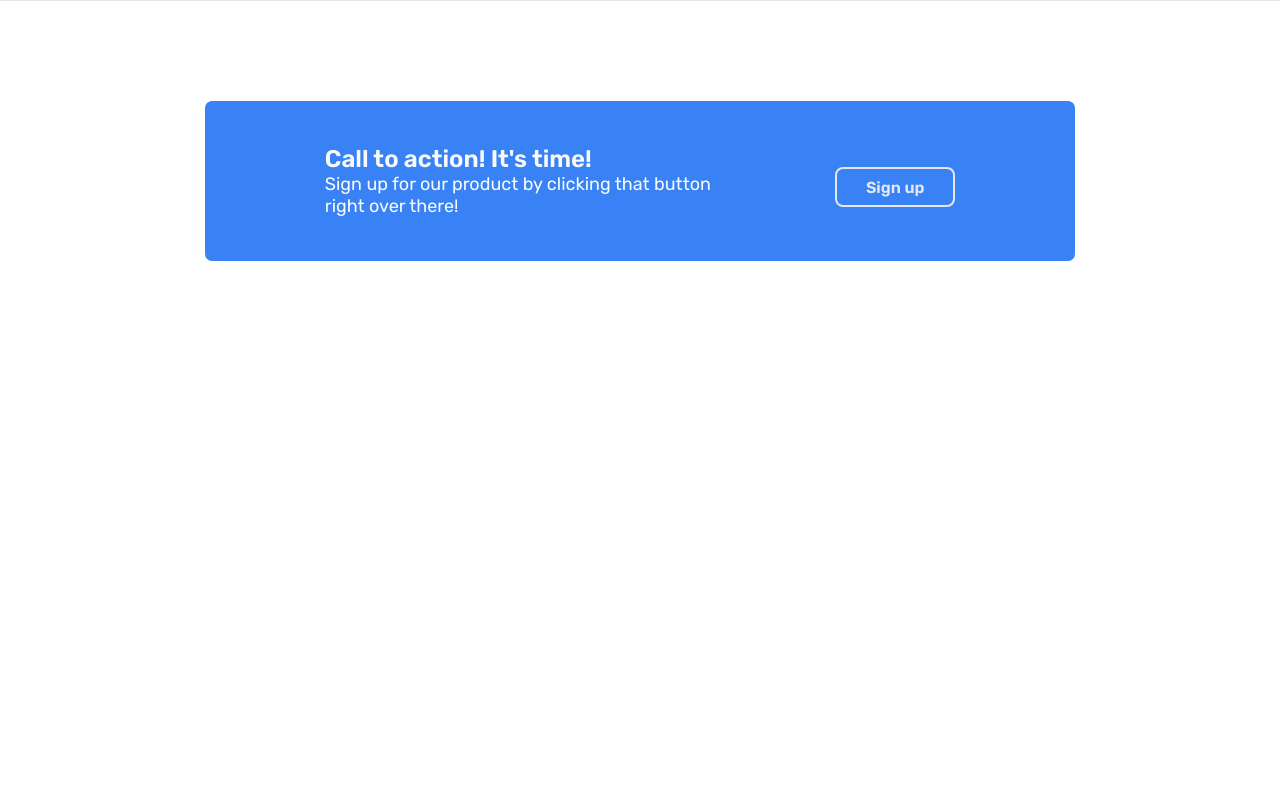
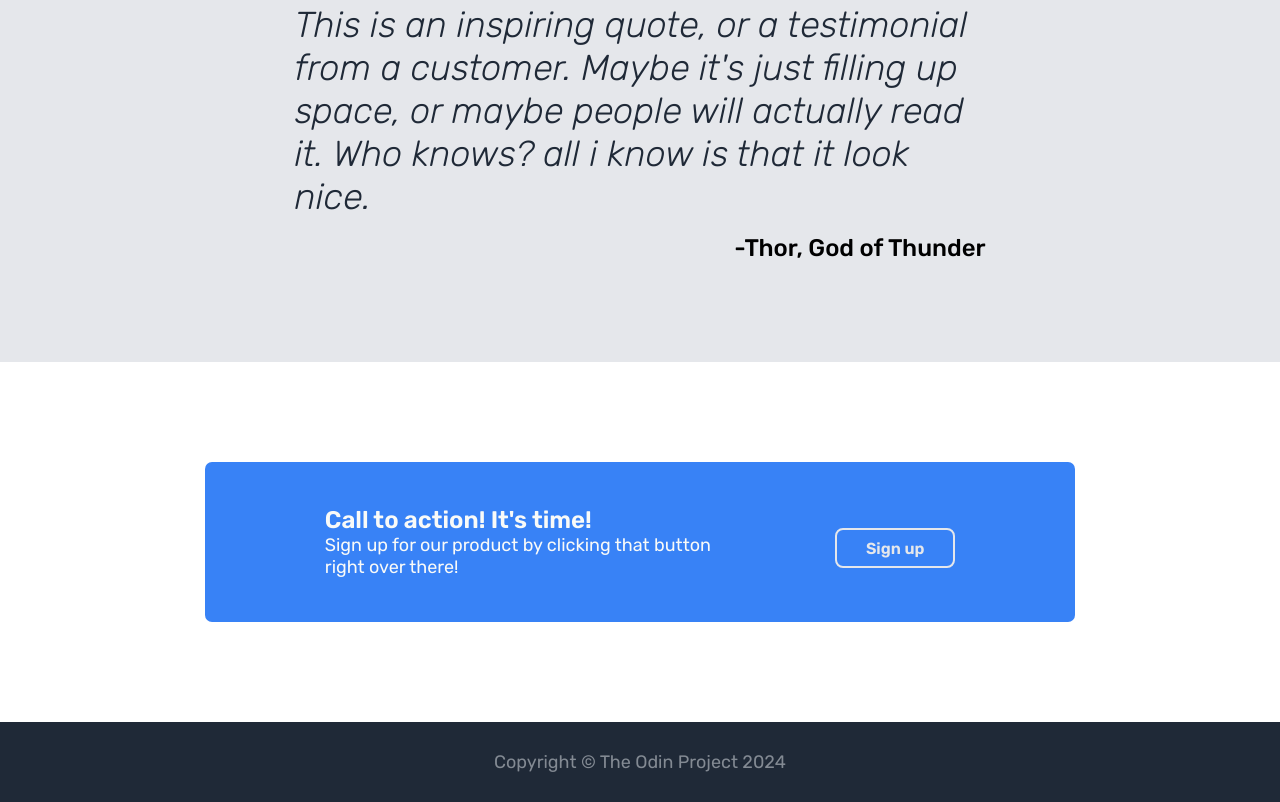
Before and after one commit to shinchan443/landing-page, a plain HTML site: page index.html in a window 1280 px wide. Shown: the part 1516-2318 px from the top of the page. Before the commit the page ends 1877 px from the top, so only its background shows below. Drawn offline with Linux system fonts and the light colour scheme.

Commit message:
add footer and style it

```diff
--- a/index.html
+++ b/index.html
@@ -80,5 +80,8 @@
         </div>
       </div>
     </section>
+    <footer>
+      <p>Copyright &copy The Odin Project 2024</p>
+    </footer>
   </body>
 </html>
--- a/style.css
+++ b/style.css
@@ -99,7 +99,7 @@ nav ul {
 .cards {
   display: flex;
   justify-content: center;
-  gap: 50px;
+  gap: 100px;
   flex-wrap: wrap;
 }
 
@@ -189,3 +189,14 @@ nav ul {
   border-radius: 8px;
   margin-top: 12px;
 }
+ /* ------------------Footer--------------------- */
+
+ footer {
+    background-color: #1f2937;
+    height: 80px;
+    color: #838a93;
+    display: flex;
+    align-items: center;
+    justify-content: center;
+    font-size: 18px;
+ }
```
